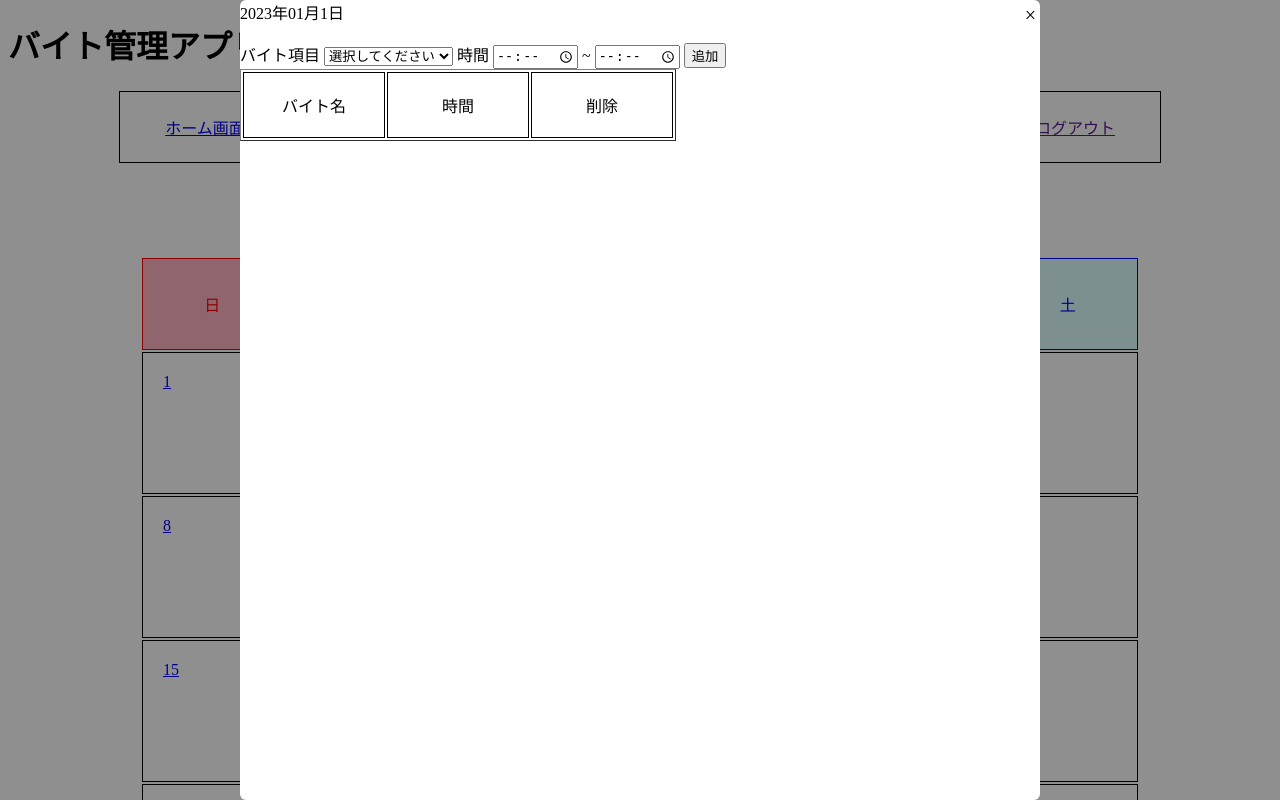
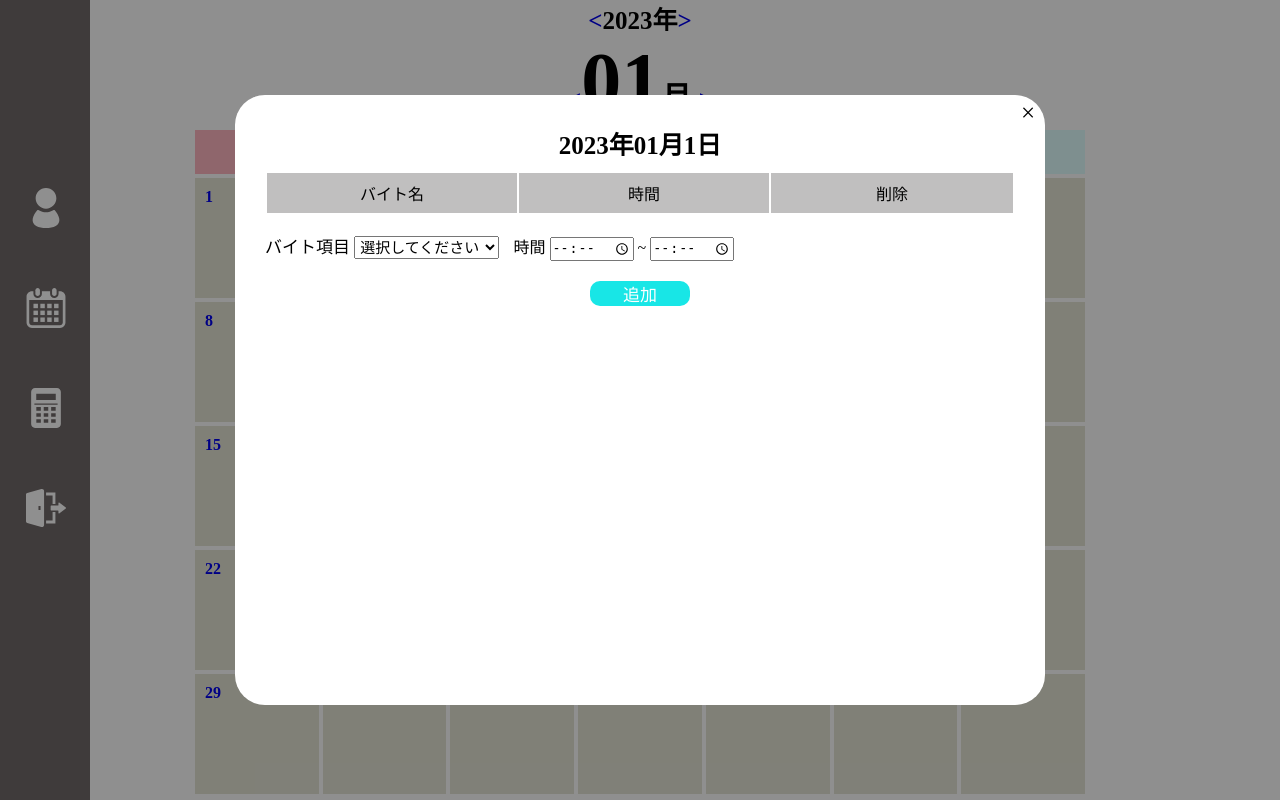
Before and after one commit to h083onis/pbltwo-g, a PHP site: page /home.php?y=2023&m=01&sel_d=1 in a window 1280 px wide. Run offline with PHP 8.4, Linux system fonts and the light colour scheme; data comes from the database, SQL or seed files in the repository; both versions use the stored data as it was after the commit.

Commit message:
ほぼ終了

```diff
--- /dev/null
+++ b/common.css
@@ -0,0 +1,74 @@
+@charset "utf-8";
+
+*,
+::before,
+::after {
+  padding: 0;
+  margin: 0;
+}
+
+/*html,
+body {
+  height: 100%;
+}*/
+
+
+ul,
+li {
+  list-style: none;
+}
+
+/*.side-menu {
+  background-color: rgb(112, 105, 105);
+  width: 100px;
+  height: 100vh;
+  position: relative;
+}*/
+
+.side-menu {
+  background-color: rgb(112, 105, 105);
+  width: 90px;
+  height: 100vh;
+  position: fixed;
+  z-index: 1;
+}
+
+.navi {
+  text-decoration: none;
+  display: block;
+  top: 50%;
+  margin: 10px;
+  border-radius: 10px;
+}
+
+.navi:hover {
+  background-color: #c7c7c7;
+}
+
+.info-icon {
+  position:absolute;
+  top: 200px;
+  left: 40%;
+  transform: translate(-50%, -50%);
+}
+
+.calender-icon {
+  position:absolute;
+  top: 300px;
+  left: 40%;
+  transform: translate(-50%, -50%);
+}
+
+.money-icon {
+  position:absolute;
+  top: 400px;
+  left: 40%;
+  transform: translate(-50%, -50%);
+}
+
+.logout-icon {
+  position:absolute;
+  top: 500px;
+  left: 40%;
+  transform: translate(-50%, -50%);
+}
--- /dev/null
+++ b/home.css
@@ -0,0 +1,233 @@
+@charset "utf-8";
+
+.main {
+  display: flex;
+}
+
+.month {
+  text-align: center;
+}
+
+.months {
+  font-size: 80px;
+}
+
+.years {
+  font-size: 25px;
+}
+
+.week {
+  text-align: center;
+  font-weight: bold;
+  /*height: 10px;*/
+}
+
+.sunday {
+  color: red;
+  background-color: #ffb6c1;
+}
+
+.saturday {
+  color: blue;
+  background-color: #e0ffff;
+}
+
+.day {
+  /* width: 72px;
+  height: 32px; */
+  text-align: left;
+  vertical-align: top;
+  background-color: rgb(228, 228, 213);
+  font-weight: bold;
+}
+
+.space {
+  background-color: rgb(228, 228, 213);
+}
+
+.calendar {
+  width: 70%;
+  max-width: 1100px;
+  table-layout: fixed;
+}
+
+.calendar th,
+.calendar td {
+  padding: 10px;
+  border: solid 1px;
+  border-color: #ffffff;
+  width: 100px;
+}
+
+.day,
+.space {
+  height: 100px;
+}
+
+.open {
+  text-decoration: none;
+}
+
+/*td {
+  height: 100px;
+  width: 100px;
+}*/
+
+.text_style {
+  white-space: pre-wrap;
+  background-color: aliceblue;
+  border: 1px black;
+  color: black;
+}
+
+
+.area {
+  position: relative;
+  width: 100%;
+  /*width: 1000px;*/
+  margin: auto;
+}
+
+.view {
+  position: absolute;
+}
+
+.edit {
+  position: absolute;
+  top: 20px;
+  left: 600px;
+  font-size: 120%;
+}
+
+h3 {
+  color: black;
+  font-size: 30px;
+  margin: 0px;
+}
+
+.contents_cel {
+  text-align: center;
+  height: 50px;
+  width: 150px;
+  padding: 10px;
+}
+
+.contents_link {
+  display: block;
+  width: 100%;
+  height: 100%;
+}
+
+.open {
+  cursor: pointer;
+}
+
+.move-mo {
+  text-decoration: none;
+  font-size: 25px;
+}
+
+.weekday {
+  background-color: rgb(190, 190, 190);
+}
+
+/*ポップアップ*/
+#pop-up {
+  display: none;
+}
+
+.overlay {
+  display: none;
+}
+
+.overlay {
+  display: none;
+  z-index: 9999;
+  background-color: #00000070;
+  position: fixed;
+  width: 100%;
+  height: 100vh;
+  top: 0;
+  left: 0;
+}
+
+.window {
+  width: 750px;
+  /* max-width: 600px; */
+  height: 550px;
+  background-color: #ffffff;
+  border-radius: 30px;
+  /* display: flex; */
+  justify-content: center;
+  align-items: center;
+  position: fixed;
+  top: 50%;
+  left: 50%;
+  transform: translate(-50%, -50%);
+  padding: 30px;
+}
+
+.date-popup {
+  text-align: center;
+  font-size: 25px;
+  font-weight: bold;
+  padding-bottom: 10px;
+}
+
+.item {
+  background-color: rgb(192, 191, 191);
+}
+
+.item-list {
+  background-color: #dfdddd;
+}
+
+table.sel_d_inf td {
+  text-align: center;
+  height: 40px;
+  width: 250px;
+}
+
+.close {
+  cursor: pointer;
+  position: absolute;
+  top: 4px;
+  right: 10px;
+  font-size: 25px;
+}
+
+.button-add {
+  width: 100px;
+  font-size: 17px;
+  background: rgb(24, 230, 230);
+  color: #ffffff;
+  border-radius: 10px;
+  border: none;
+  justify-content: center;
+  margin-top: 20px;
+  margin-left: auto;
+  margin-right: auto;
+  display: flex;
+}
+
+.button-del {
+  font-size: 20px;
+  height: 25px;
+  width: 25px;
+  border: none;
+  background: rgb(243, 117, 117);
+  color: #ffffff;
+}
+
+.select-time {
+  font-size: 17px;
+}
+
+.drop-down-job {
+  font-size: 15px;
+  padding: 1px;
+}
+
+.drop-down-time {
+  padding-left: 10px;
+}
--- a/home.php
+++ b/home.php
@@ -45,6 +45,8 @@ $next_m = date('m', mktime(0, 0, 0, $m + 1, 1, $y));
 
 <head>
     <meta charset="UTF-8">
+    <link rel="stylesheet" href="home.css">
+    <link rel="stylesheet" href="common.css">
     <title>スケジュール編集ページ</title>
     <script>
         function print_popup() {
@@ -57,162 +59,34 @@ $next_m = date('m', mktime(0, 0, 0, $m + 1, 1, $y));
             // location.href = 'bulletin.php?sel=' + sel;
         }
     </script>
-    <style>
-        .month {
-            text-align: center;
-        }
-
-        .week {
-            text-align: center;
-            height: 50px;
-        }
-
-        .sunday {
-            color: red;
-            background-color: #ffb6c1;
-        }
-
-        .saturday {
-            color: blue;
-            background-color: #e0ffff;
-        }
-
-        .day {
-            /* width: 72px;
-            height: 32px; */
-            text-align: left;
-            vertical-align: top;
-        }
-
-        th,
-        td {
-            padding: 20px;
-            border: solid 1px;
-        }
-
-        td {
-            height: 100px;
-            width: 100px;
-        }
-
-
-
-
-        .text_style {
-            white-space: pre-wrap;
-            background-color: aliceblue;
-            border: 1px black;
-            color: black;
-        }
-
-
-        .area {
-            position: relative;
-            width: 1000px;
-            margin: auto;
-        }
-
-        .view {
-            position: absolute;
-        }
-
-        .edit {
-            position: absolute;
-            top: 20px;
-            left: 600px;
-            font-size: 120%;
-        }
-
-        h3 {
-            color: black;
-        }
-
-        .contents_cel {
-            text-align: center;
-            height: 50px;
-            width: 150px;
-            padding: 10px;
-        }
-
-        .contents_link {
-            display: block;
-            width: 100%;
-            height: 100%;
-        }
-
-        .open {
-            cursor: pointer;
-        }
-
-        #pop-up {
-            display: none;
-        }
-
-        .overlay {
-            display: none;
-        }
-
-        .overlay {
-            display: none;
-            z-index: 9999;
-            background-color: #00000070;
-            position: fixed;
-            width: 100%;
-            height: 100vh;
-            top: 0;
-            left: 0;
-        }
-
-        .window {
-            width: 800px;
-            /* max-width: 600px; */
-            height: 800px;
-            background-color: #ffffff;
-            border-radius: 6px;
-            /* display: flex; */
-            justify-content: center;
-            align-items: center;
-            position: fixed;
-            top: 50%;
-            left: 50%;
-            transform: translate(-50%, -50%);
-        }
-
-        .close {
-            cursor: pointer;
-            position: absolute;
-            top: 4px;
-            right: 4px;
-            font-size: 20px;
-        }
-
-        table.sel_d_inf td {
-            text-align: center;
-            height: 20px;
-            width: 100px;
-        }
-    </style>
 </head>
 
 <body>
-    <header>
-        <h1>バイト管理アプリ</h1>
-        <table align='center'>
-            <tr>
-                <td class='contents_cel'><span><a href='home.php'>ホーム画面</ho-mu></a></span>
-                <td class='contents_cel'><span><a href='edit_job_inf.php'>バイト情報編集</a></span>
-                <td class='contents_cel'><span><a href=''>給与計算</a></span></td>
-                <td class='contents_cel'><span><a href=''>個人情報</a></span></td>
-                <td class='contents_cel'><span><a href=''>ヘルプ</a></span></td>
-                <td class='contents_cel'><span><a href=''>ログアウト</a></span></td>
-            </tr>
-        </table>
-    </header>
-    <main>
+    <div class="main">
+        <div class="side-menu">
+            <!--<nav>
+                <ul>
+                    <li><a href='home.php' class="navi info-icon">個人情報</a></li>
+                    <li><a href='edit_job_inf.php' class="navi calender-icon">カレンダー</a></li>
+                    <li><a href='' class="navi money-icon">給料計算</a></li>
+                    <li><a href='' class="navi logout-icon">ログアウト</a></li>
+                </ul>
+            </nav>-->
+
+            <nav>
+                <ul>
+                    <li><a href='' class="navi info-icon"><img src="./img/information.svg" alt="個人情報" width="70px" height="40spx" /></a></li>
+                    <li><a href='home.php' class="navi calender-icon"><img src="./img/calender.svg" alt="カレンダー" width="70px" height="40px" /></a></li>
+                    <li><a href='' class="navi money-icon"><img src="./img/money.svg" alt="給料計算" width="70px" height="40px" /></a></li>
+                    <li><a href='' class="navi logout-icon"><img src="./img/logout.svg" alt="ログアウト" width="70px" height="40px" /></a></li>
+                </ul>
+            </nav>
+        </div>
+
         <div class="area" align="center">
             <h3>
-                <a href="?y=<?php echo $prev_y; ?>">&lt;</a><span><?php echo $y; ?></span>年<a href="?y=<?php echo $next_y; ?>">&gt;</a><br>
-                <a href="?m=<?php echo $prev_m; ?>">&lt;</a><span><?php echo $m; ?></span>月 <a href="?m=<?php echo $next_m; ?>">&gt;</a>
+                <a href="?y=<?php echo $prev_y; ?>" class="move-mo">&lt;</a><span class="years"><?php echo $y; ?>年</span><a href="?y=<?php echo $next_y; ?>" class="move-mo">&gt;</a><br>
+                <a href="?m=<?php echo $prev_m; ?>" class="move-mo">&lt;</a><span class="months"><?php echo $m; ?></span>月 <a href="?m=<?php echo $next_m; ?>" class="move-mo">&gt;</a>
             </h3>
             <table class="calendar">
                 <tr>
@@ -224,7 +98,7 @@ $next_m = date('m', mktime(0, 0, 0, $m + 1, 1, $y));
                         } else if ($weeks == '土') {
                             echo '<td class = "week saturday">' . $weeks . '</td>';
                         } else {
-                            echo '<td class = "week">' . $weeks . '</td>';
+                            echo '<td class = "week weekday">' . $weeks . '</td>';
                         }
                     }
                     ?>
@@ -234,7 +108,7 @@ $next_m = date('m', mktime(0, 0, 0, $m + 1, 1, $y));
                 $wd1 = date("w", mktime(0, 0, 0, $m, 1, $y));
                 // その数だけ空白を表示
                 for ($i = 1; $i <= $wd1; $i++) {
-                    echo "<td></td>";
+                    echo '<td class="space"></td>';
                 }
 
                 // 1日から月末日までの表示
@@ -245,7 +119,7 @@ $next_m = date('m', mktime(0, 0, 0, $m + 1, 1, $y));
                 for ($d = 1; $d <= $lastday; $d++) {
                     echo '<td class = "day"><a class="open" href="?y=' . $y . '&m=' . $m . '&sel_d=' . $d . '">' . $d . '</a>';
                     echo '<br>';
-                    echo '<br>';
+                    /*echo '<br>';*/
                     $job_date = strval($y) . '-' . strval($m) . '-' . strval($d);
                     $result = $db->query("select * from job_schedule where user_id = $user_id and job_date = '$job_date'");
                     foreach ($result as $value) :
@@ -267,7 +141,7 @@ $next_m = date('m', mktime(0, 0, 0, $m + 1, 1, $y));
                 // 最後の週の土曜日まで移動
                 $wdx = date("w", mktime(0, 0, 0, $m + 1, 0, $y));
                 for ($i = 1; $i < 7 - $wdx; $i++) {
-                    echo "<td></td>";
+                    echo '<td class="space"></td>';
                 }
                 ?>
             </table>
@@ -275,46 +149,24 @@ $next_m = date('m', mktime(0, 0, 0, $m + 1, 1, $y));
 
         <div id="popup" class='overlay'>
             <div class='window'>
-                <?= $y ?>年<?= $m ?>月<?= $sel_d ?>日<br>
-                <label class='close' id="no" onclick="close_popup()">×</label><br>
-                <form action='add_schedule.php' method='post'>
-                    バイト項目
-                    <select name='job_name' required>
-                        <option disabled selected>選択してください</option>
-                        <!-- <option>コンビニ</option>
-                        <option>ニトリ</option> -->
-                        <?php
-                        foreach ($result2 as $value):
-                            echo '<option>' . $value['job_name'] . '</option>';
-                        endforeach;
-                        ?>
-                    </select>
-                    時間
-                    <input type='time' name='start_time' style='width:80px' step='60'>
-                    ~
-                    <input type='time' name='end_time' style='width:80px' step='60'>
-                    <input type='hidden' name='year' value='<?= $y ?>'>
-                    <input type='hidden' name='month' value='<?= $m ?>'>
-                    <input type='hidden' name='day' value='<?= $sel_d ?>'>
-                    <input type='submit' value='追加'>
-                </form>
+                <div class="date-popup"><?= $y ?>年<?= $m ?>月<?= $sel_d ?>日</div>
                 <!-- すでに追加されている情報を表示する欄 -->
                 <?php
                 if ($count != 0) {
-                    echo '<table class=sel_d_inf border=1>';
-                    echo '<tr>';
+                    echo '<table class=sel_d_inf>';
+                    echo '<tr class="item">';
                     echo '<td>バイト名</td>
                         <td>時間</td>
                         <td colspan=2>削除</td>';
                     echo '</tr>';
                     foreach ($result3 as $value):
-                        echo '<tr>';
+                        echo '<tr class="item-list">';
                         echo '<td>' . $value['job_name'] . '</td><td>' . $value['start_time'] . '~' . $value['end_time'] . '</td>';
                         echo '<td><form action=\'delete_schedule.php\' method=\'post\'>';
                         echo '<input type=\'hidden\' name=\'job_date\' value=',$sel_date,'>';
                         echo '<input type=\'hidden\' name=\'job_name\' value=',$value['job_name'],'>';
                         echo '<input type=\'hidden\' name=\'start_time\' value=',$value['start_time'],'>';
-                        echo '<input type="submit" value="削除"></form></td>';
+                        echo '<input type="submit" value="×" class="button-del"></form></td>';
                         echo '</tr>';
                     endforeach;
                     echo '</table>';
@@ -322,9 +174,32 @@ $next_m = date('m', mktime(0, 0, 0, $m + 1, 1, $y));
                     echo '登録情報はありません。';
                 }
                 ?>
+                <label class='close' id="no" onclick="close_popup()">×</label><br>
+                <form action='add_schedule.php' method='post'>
+                    <span class="select-time">バイト項目
+                        <select name='job_name' required class="drop-down-job">
+                            <option disabled selected>選択してください</option>
+                            <!-- <option>コンビニ</option>
+                            <option>ニトリ</option> -->
+                            <?php
+                            foreach ($result2 as $value):
+                                echo '<option>' . $value['job_name'] . '</option>';
+                            endforeach;
+                            ?>
+                        </select>
+                    </span>
+                    <span class="drop-down-time">時間</span>
+                    <input type='time' name='start_time' style='width:80px' step='60'>
+                    ~
+                    <input type='time' name='end_time' style='width:80px' step='60'>
+                    <input type='hidden' name='year' value='<?= $y ?>'>
+                    <input type='hidden' name='month' value='<?= $m ?>'>
+                    <input type='hidden' name='day' value='<?= $sel_d ?>'><br>
+                    <input type='submit' value='追加' class='button-add'>
+                </form><br><br>
             </div>
         </div>
-    </main>
+    </div>
 </body>
 
 <?php
```
Also changed, not shown: img/calender.svg (added), img/information.svg (added), img/logout.svg (added), img/money.svg (added), part-time-job.db.
